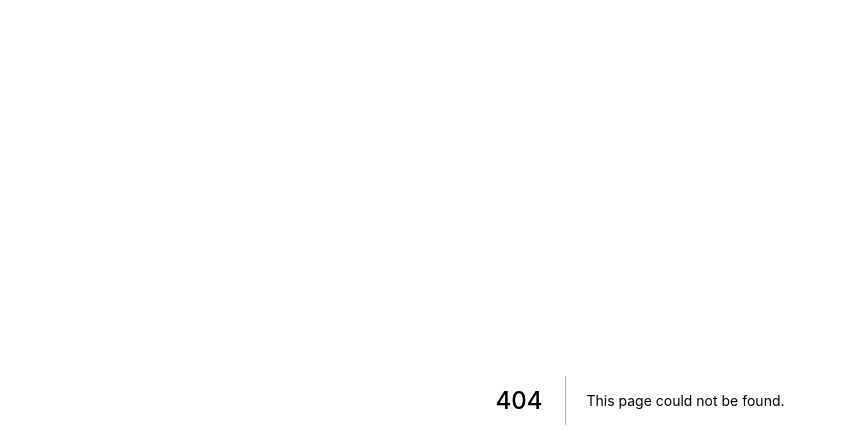
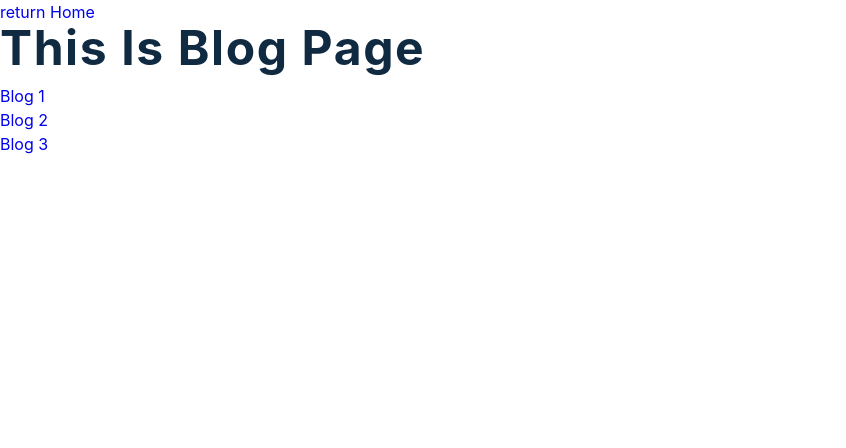
Before and after one commit to Ibrahim-Rezq/portfolio_website, a Next.js app: page /blog in a window 1280 px wide. Before the commit this address had no page. Shown: the top 448 px of the page, without its empty margins (0-846 px from the left). Built offline with nearby package versions, Linux system fonts and the light colour scheme.

Commit message:
first commit

```diff
--- /dev/null
+++ b/pages/blog/index.js
@@ -0,0 +1,30 @@
+import Link from 'next/link'
+const index = () => {
+    return (
+        <div>
+            <Link href='/'>
+                <a>return Home</a>
+            </Link>
+            <h1>This is Blog Page</h1>
+            <ul>
+                <li>
+                    <Link href='/blog/1'>
+                        <a>Blog 1</a>
+                    </Link>
+                </li>
+                <li>
+                    <Link href='/blog/2'>
+                        <a>Blog 2</a>
+                    </Link>
+                </li>
+                <li>
+                    <Link href='/blog/3'>
+                        <a>Blog 3</a>
+                    </Link>
+                </li>
+            </ul>
+        </div>
+    )
+}
+
+export default index
--- a/styles/Home.module.css
+++ b/styles/Home.module.css
@@ -29,7 +29,7 @@
 }
 
 .title a {
-  color: #0070f3;
+    color: var(--clr-primary-5);
     text-decoration: none;
 }
 
@@ -61,8 +61,8 @@
     border-radius: 5px;
     padding: 0.75rem;
     font-size: 1.1rem;
-  font-family: Menlo, Monaco, Lucida Console, Liberation Mono, DejaVu Sans Mono,
-    Bitstream Vera Sans Mono, Courier New, monospace;
+    font-family: Menlo, Monaco, Lucida Console, Liberation Mono,
+        DejaVu Sans Mono, Bitstream Vera Sans Mono, Courier New, monospace;
 }
 
 .grid {
--- a/styles/globals.css
+++ b/styles/globals.css
@@ -1,16 +1,200 @@
-html,
+:root {
+    /* dark shades of primary color*/
+    --clr-primary-1: hsl(220, 91%, 21%);
+    --clr-primary-2: hsl(220, 91%, 29%);
+    --clr-primary-3: hsl(220, 91%, 37%);
+    --clr-primary-4: hsl(220, 91%, 45%);
+    /* primary/main color */
+    --clr-primary-5: hsl(220, 91%, 52%);
+    /* lighter shades of primary color */
+    --clr-primary-6: hsl(220, 91%, 60%);
+    --clr-primary-7: hsl(220, 91%, 67%);
+    --clr-primary-8: hsl(220, 91%, 74%);
+    --clr-primary-9: hsl(220, 91%, 81%);
+    --clr-primary-10: hsl(220, 91%, 88%);
+    /* darkest grey - used for headings */
+    --clr-grey-1: hsl(209, 61%, 16%);
+    --clr-grey-2: hsl(211, 39%, 23%);
+    --clr-grey-3: hsl(209, 34%, 30%);
+    --clr-grey-4: hsl(209, 28%, 39%);
+    /* grey used for paragraphs */
+    --clr-grey-5: hsl(210, 22%, 49%);
+    --clr-grey-6: hsl(209, 23%, 60%);
+    --clr-grey-7: hsl(211, 27%, 70%);
+    --clr-grey-8: hsl(210, 31%, 80%);
+    --clr-grey-9: hsl(212, 33%, 89%);
+    --clr-grey-10: hsl(210, 36%, 96%);
+    --clr-white: #fff;
+    --clr-red-dark: hsl(360, 67%, 44%);
+    --clr-red-light: hsl(360, 71%, 66%);
+    --clr-green-dark: hsl(125, 67%, 44%);
+    --clr-green-light: hsl(125, 71%, 66%);
+    --clr-black: #222;
+    --transition: all 0.3s linear;
+    --spacing: 0.1rem;
+    --radius: 0.25rem;
+    --light-shadow: 0 5px 15px rgba(0, 0, 0, 0.1);
+    --dark-shadow: 0 5px 15px rgba(0, 0, 0, 0.2);
+    --max-width: 1170px;
+    --fixed-width: 620px;
+}
+/*
+===============
+Global Styles
+===============
+*/
+
+*,
+::after,
+::before {
+    margin: 0;
+    padding: 0;
+    box-sizing: border-box;
+}
 body {
-  padding: 0;
-  margin: 0;
-  font-family: -apple-system, BlinkMacSystemFont, Segoe UI, Roboto, Oxygen,
-    Ubuntu, Cantarell, Fira Sans, Droid Sans, Helvetica Neue, sans-serif;
+    font-family: -apple-system, BlinkMacSystemFont, 'Segoe UI', Roboto, Oxygen,
+        Ubuntu, Cantarell, 'Open Sans', 'Helvetica Neue', sans-serif;
+    background: var(--clr-white);
+    color: var(--clr-grey-1);
+    line-height: 1.5;
+    font-size: 0.875rem;
+}
+ul {
+    list-style-type: none;
+}
+a {
+    text-decoration: none;
+}
+hr {
+    border: none;
+    border-top: 1px solid var(--clr-grey-8);
+}
+h1,
+h2,
+h3,
+h4,
+h5 {
+    letter-spacing: var(--spacing);
+    text-transform: capitalize;
+    line-height: 1.25;
+    margin-bottom: 0.75rem;
+}
+h1 {
+    font-size: 2.5rem;
+}
+h2 {
+    font-size: 2rem;
+}
+h3 {
+    font-size: 1.5rem;
+}
+h4 {
+    font-size: 1.25rem;
+}
+h5 {
+    font-size: 0.875rem;
+}
+p {
+    margin-bottom: 1.25rem;
+    color: var(--clr-grey-3);
+}
+@media screen and (min-width: 800px) {
+    h1 {
+        font-size: 3rem;
+    }
+    h2 {
+        font-size: 2.5rem;
+    }
+    h3 {
+        font-size: 2rem;
+    }
+    h4 {
+        font-size: 1.5rem;
+    }
+    h5 {
+        font-size: 1rem;
+    }
+    body {
+        font-size: 1rem;
+    }
+    h1,
+    h2,
+    h3,
+    h4 {
+        line-height: 1;
+    }
+}
+/*  global classes */
+
+/* section */
+.section {
+    padding: 5rem 0;
+}
+.section-center {
+    width: 90vw;
+    margin: 0 auto;
+    max-width: var(--max-width);
 }
 
-a {
-  color: inherit;
-  text-decoration: none;
+@media screen and (min-width: 992px) {
+    .section-center {
+        width: 95vw;
+    }
+}
+.text-center {
+    text-align: center;
+}
+@keyframes spinner {
+    to {
+        transform: rotate(360deg);
+    }
 }
 
-* {
-  box-sizing: border-box;
+.loading {
+    width: 6rem;
+    height: 6rem;
+    margin: 0 auto;
+    margin-top: 10rem;
+    border-radius: 50%;
+    border: 4px solid #ccc;
+    border-top-color: var(--clr-primary-5);
+    animation: spinner 0.6s linear infinite;
 }
+
+.btn {
+    text-transform: uppercase;
+    background: var(--clr-primary-5);
+    color: var(--clr-primary-10);
+    padding: 0.375rem 0.75rem;
+    letter-spacing: var(--spacing);
+    display: inline-block;
+    font-weight: 400;
+    transition: var(--transition);
+    font-size: 0.875rem;
+    cursor: pointer;
+    box-shadow: 0 1px 3px rgba(0, 0, 0, 0.2);
+    border-radius: var(--radius);
+    border-color: transparent;
+}
+.btn:hover {
+    color: var(--clr-primary-1);
+    background: var(--clr-primary-7);
+}
+.title {
+    text-align: center;
+}
+.title .underline {
+    width: 6rem;
+    height: 0.25rem;
+    background: #49a6e9;
+    background: var(--clr-primary-5);
+    margin-left: auto;
+    margin-right: auto;
+}
+.page-100 {
+    min-height: calc(100vh - 10rem);
+    padding: 5rem 0;
+}
+.page {
+    min-height: calc(100vh - (20vh + 10rem));
+}
```
Also changed, not shown: pages/blog/[blogId].js (added, +21 -0 lines), pages/index.js (+19 -40 lines). Lines whose indentation alone changed are shown as unchanged.
